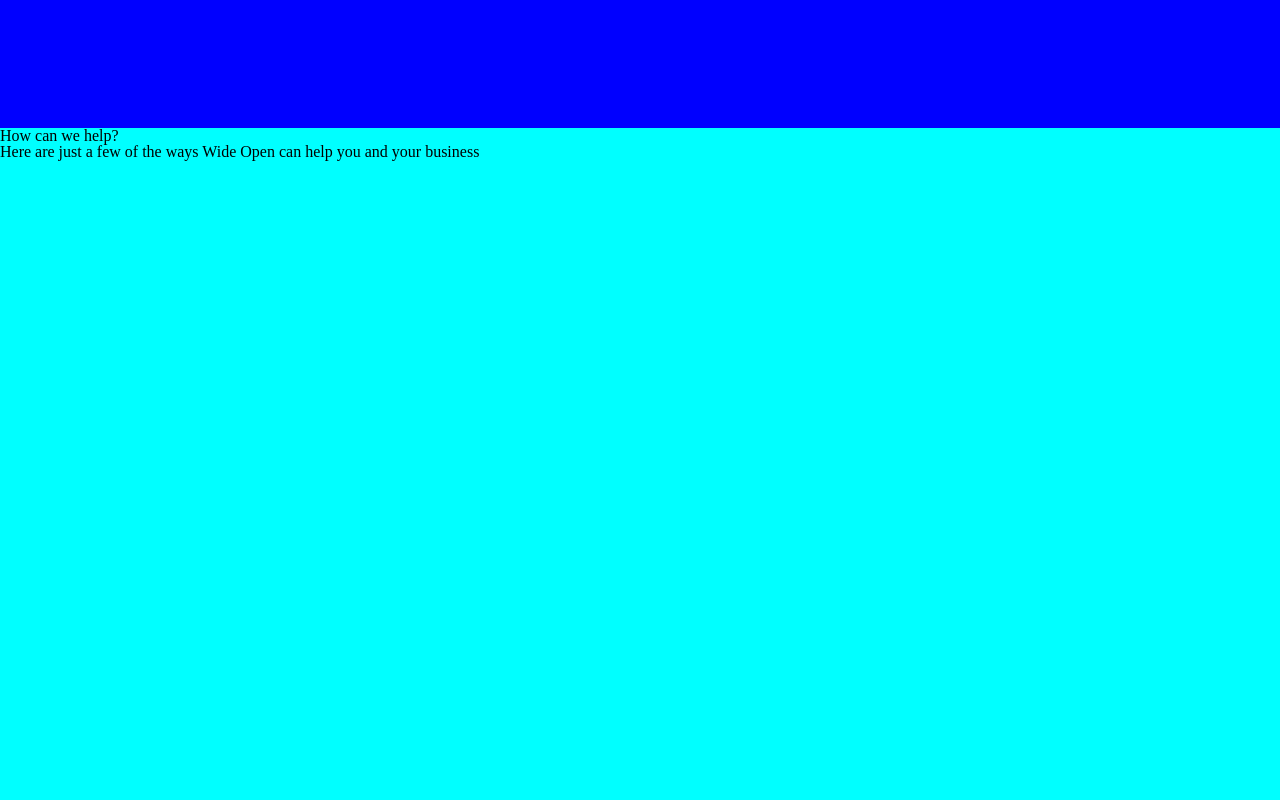
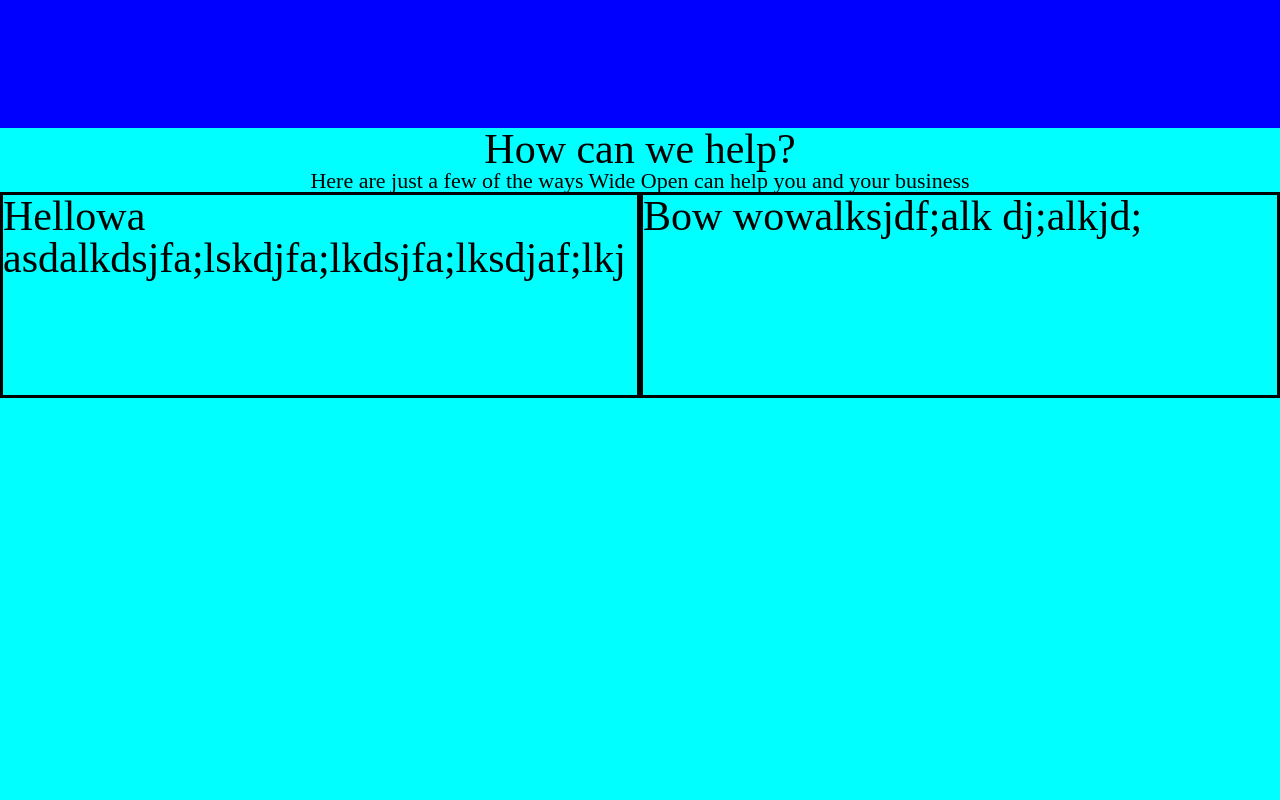
Before and after one commit to Andyt-Nguyen/wideOpen-clone, a plain HTML site: page index.html in a window 1280 px wide. Shown: the part 1320-2120 px from the top of the page. Drawn offline with Linux system fonts and the light colour scheme.

Commit message:
Further html and css

```diff
--- a/index.css
+++ b/index.css
@@ -93,10 +93,38 @@ h1#header-title a{
 }
 
 .services {
-
+	display: flex;
+	flex-direction: column;
+	align-items: center;
 	width: 100%;
 	height: 1000px;
 	background: aqua;
+}
+
+.services h1{
+	font-size: 42px;
+}
+
+.services p{
+	font-size: 22px;
+}
+
+.boxes {
+	display: flex;
+}
+
+.three-box {
+	flex: 1;
+	width: 100%;
+	height: 200px;
+	border: 3px solid black
+}
+
+.two-box {
+	flex: 1;
+	width: 100%;
+	height: 200px;
+	border: 3px solid black
 }
 
 .workWith{
--- a/index.html
+++ b/index.html
@@ -75,7 +75,15 @@
 	<section class="services">
 		<h1>How can we help?</h1>
 		<p>Here are just a few of the ways Wide Open can help you and your business</p>
+		<div class= "boxes">
+			<div class="three-box">
+				<h1>Hellowa asdalkdsjfa;lskdjfa;lkdsjfa;lksdjaf;lkj</h1>
+			</div>
 
+			<div class="two-box">
+				<h1>Bow wowalksjdf;alk dj;alkjd;</h1>
+			</div>
+		</div>
 	</section>
 <!---Companies we work with----->
 	<section class="workWith">
```
